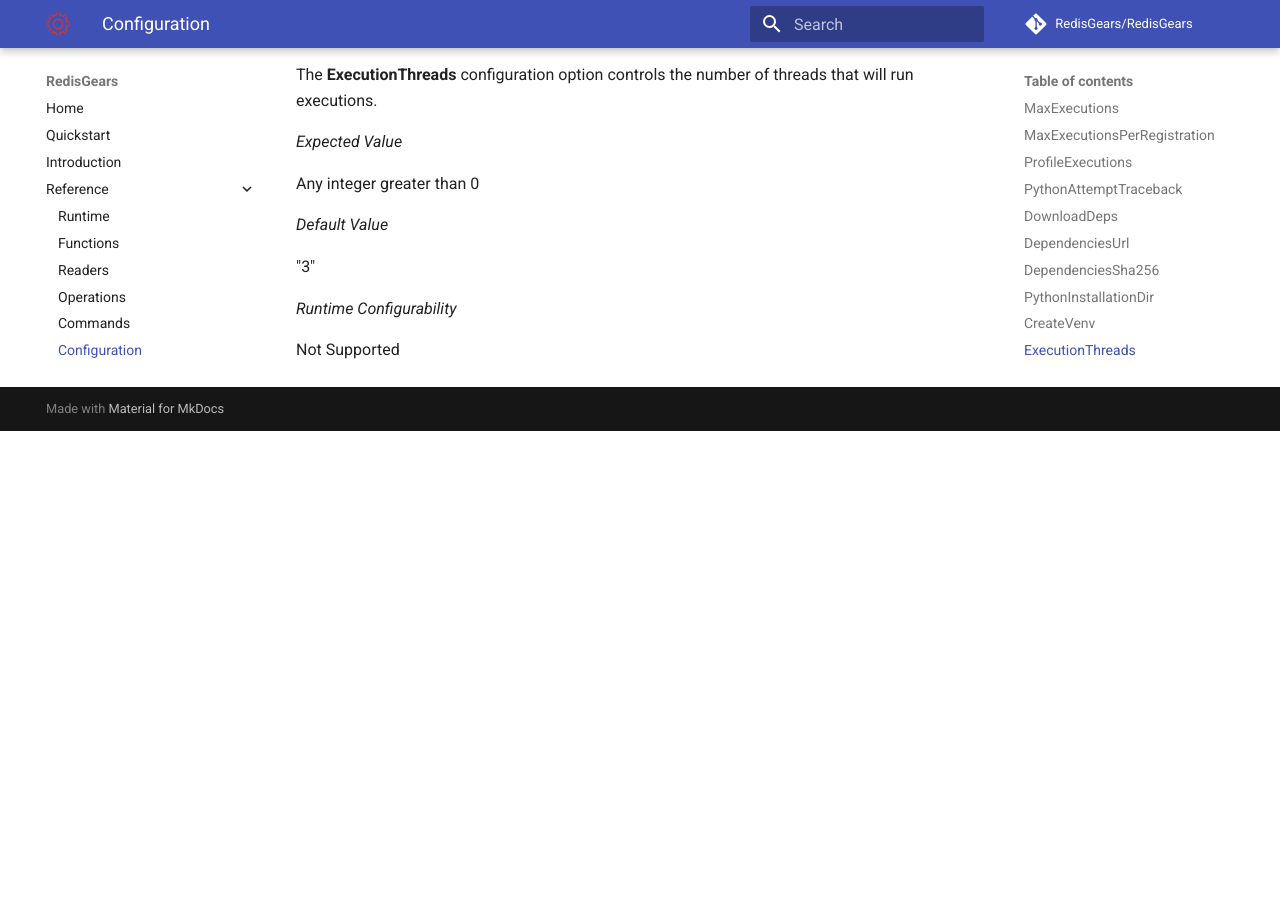
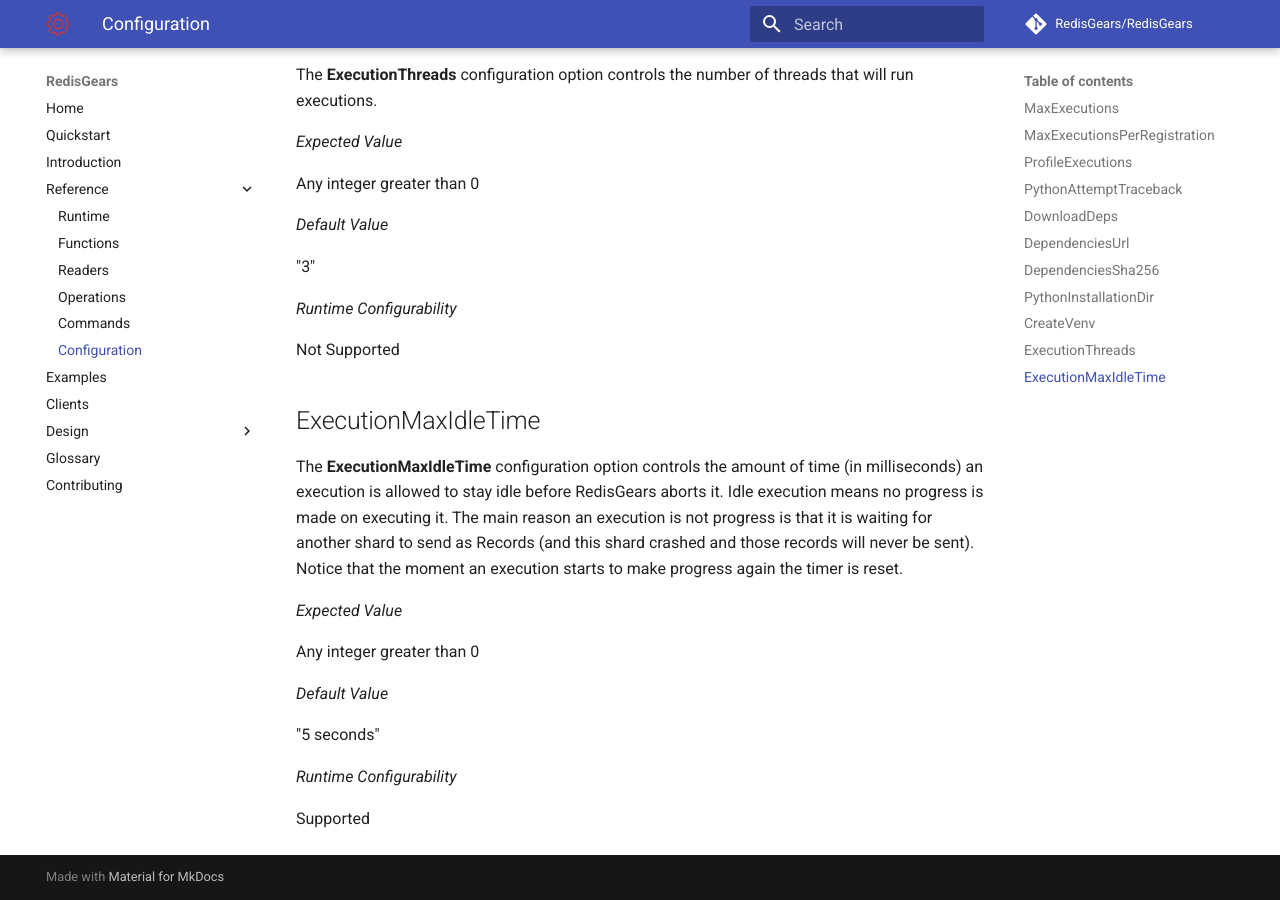
Before and after one commit to RedisGears/RedisGears, an MkDocs documentation site: the page built from docs/configuration.md, in a window 1280 px wide and 900 px high, scrolled down 5223 px. Built offline with MkDocs 1.6.1 and Material for MkDocs 9.7.7, drawn with Linux system fonts in a browser that asks for light colours; comment, search, counter and statistics services are not loaded; before the commit the page ends 5654 px from its top, so only the background shows below that.

Commit message:
some more doc fixes

```diff
--- a/docs/configuration.md
+++ b/docs/configuration.md
@@ -208,3 +208,18 @@
 _Runtime Configurability_
 
 Not Supported
+
+## ExecutionMaxIdleTime
+The **ExecutionMaxIdleTime** configuration option controls the amount of time (in milliseconds) an execution is allowed to stay idle before RedisGears aborts it. Idle execution means no progress is made on executing it. The main reason an execution is not progress is that it is waiting for another shard to send as Records (and this shard crashed and those records will never be sent). Notice that the moment an execution starts to make progress again the timer is reset.
+
+_Expected Value_
+
+Any integer greater than 0
+
+_Default Value_
+
+"5 seconds"
+
+_Runtime Configurability_
+
+Supported
```
Also changed, not shown: docs/quickstart.md (+22 -4 lines).
